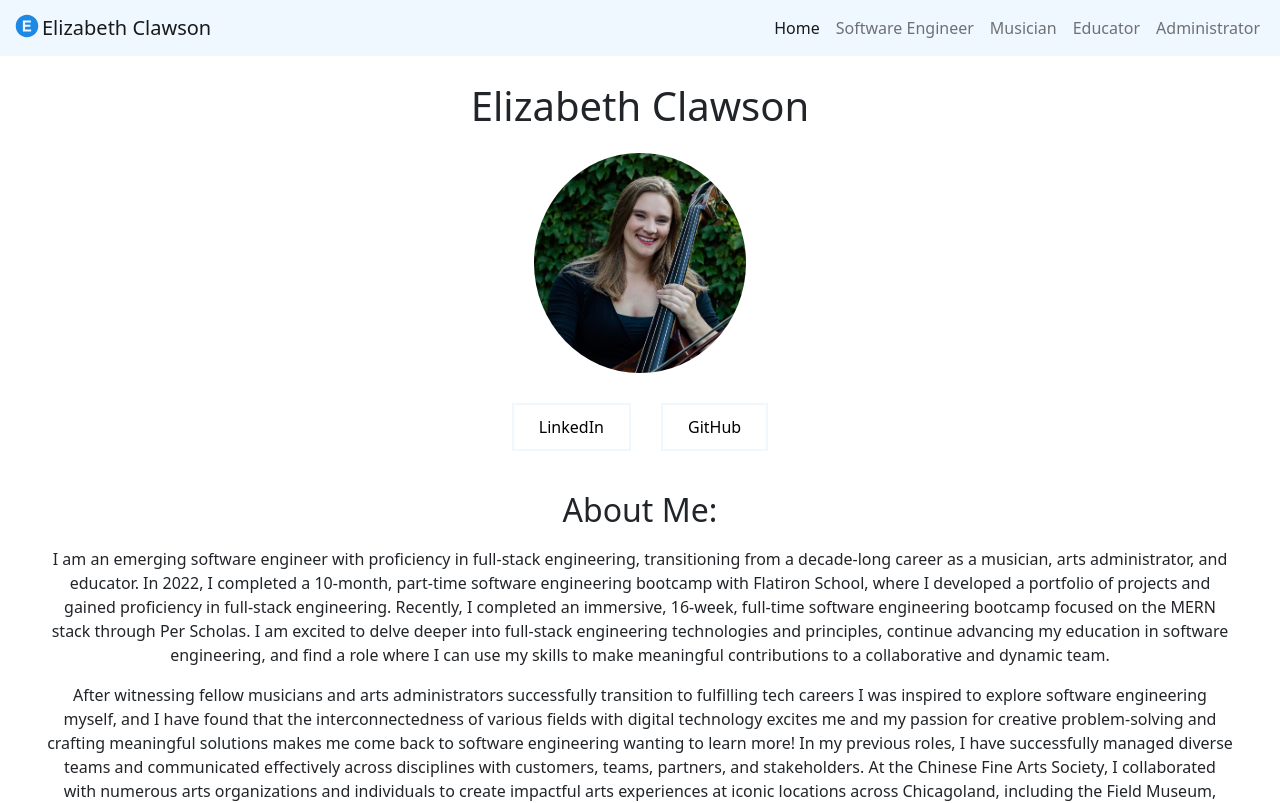
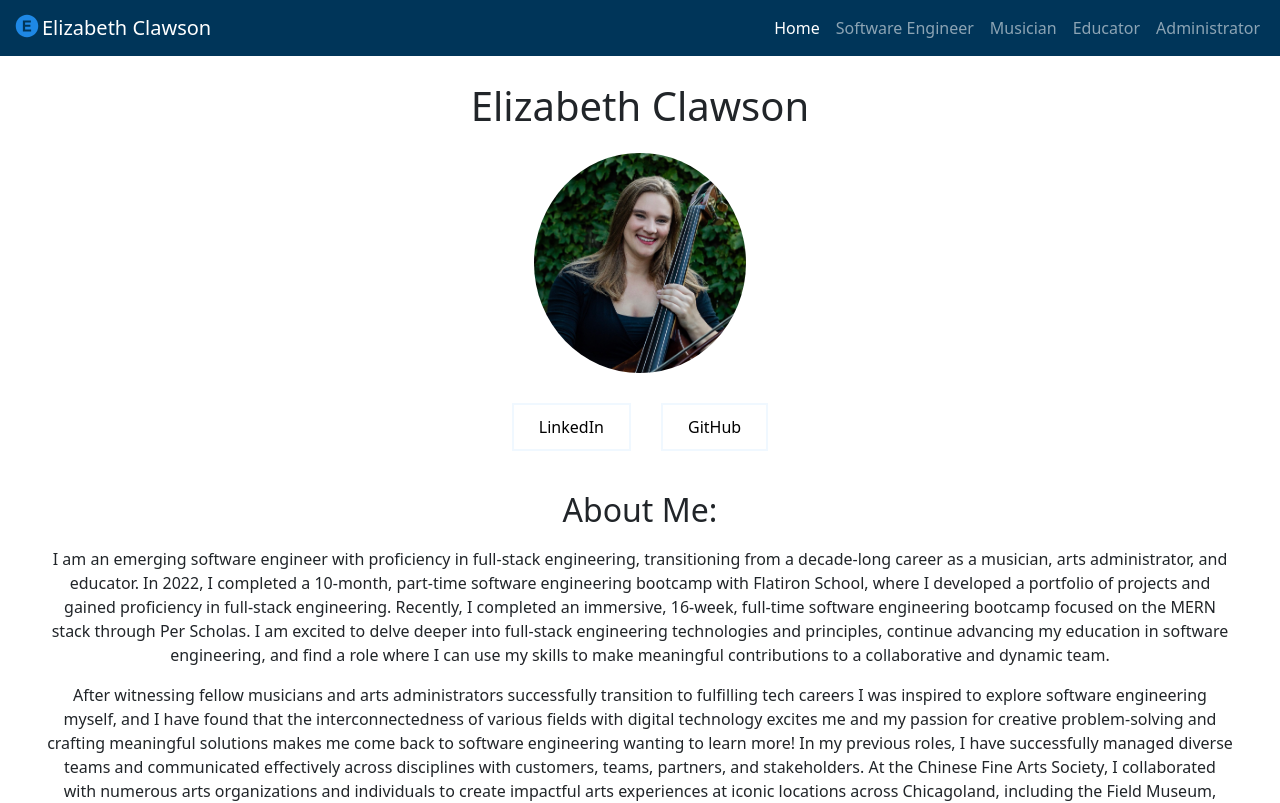
Before and after one commit to e-clawson/personal-website, a React (Vite) app in the folder personal-website-frontend/: page / in a window 1280 px wide. Shown: the top 803 px of the page. Built offline with nearby package versions, Linux system fonts and the light colour scheme.

Commit message:
updated styling

```diff
--- a/personal-website-frontend/src/components/Navbar/Navbar.jsx
+++ b/personal-website-frontend/src/components/Navbar/Navbar.jsx
@@ -5,7 +5,7 @@
 
 return(
     <>
-        <nav className="navbar fixed-top navbar-expand-lg bg-body-tertiary">
+        <nav className="navbar navbar-dark fixed-top navbar-expand-lg bg-body-tertiary">
             <div className="container-fluid">
                 <a className="navbar-brand" href="#">
                     <img src="/Eo_circle_blue_letter-e.svg" alt="Logo" width="30" height="24" className="d-inline-block align-text-top"/>
--- a/personal-website-frontend/src/components/Navbar/navbar.css
+++ b/personal-website-frontend/src/components/Navbar/navbar.css
@@ -1,3 +1,4 @@
 nav {
-    background-color: aliceblue;
+    background-color: #003559;
+
 }
```
